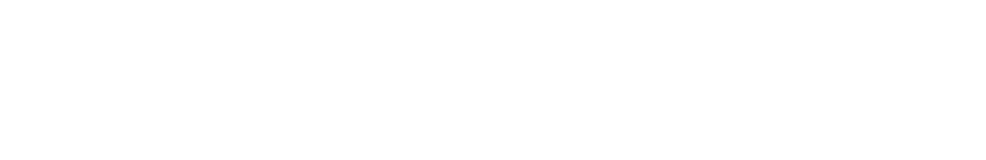
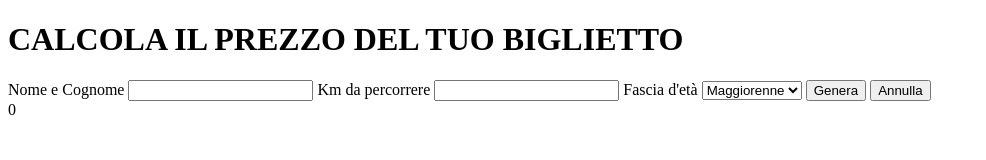
Before and after one commit to LeoSallu/js-biglietto-treno-form, a plain HTML site: page index.html in a window 1280 px wide. Shown: the whole page, without its empty margins (0-986 px from the left). Drawn offline with Linux system fonts and the light colour scheme.

Commit message:
problema form-js

```diff
--- a/index.html
+++ b/index.html
@@ -9,8 +9,24 @@
     <link rel="stylesheet" href="css/style.css">
 </head>
 <body>
+    <h1>CALCOLA IL PREZZO DEL TUO BIGLIETTO</h1>
+    <form id="form-treno">
+        <label for="text">Nome e Cognome</label>
+        <input id="name_lastname" type="text">
+        <label for="text">Km da percorrere</label>
+        <input  id="km_percorsi" type="number">
+        <label for="età">Fascia d'età</label>
+        <select name="età" id="età_utente">
+            <option value="maggiorenne">Maggiorenne</option>
+            <option value="minorenne">Minorenne</option>
+            <option value="over_60">Over 60</option>
+        </select>
+        <button type="button" id="genera">Genera</button>
+        <button type="reset">Annulla</button>
+    </form>
+    <div id="test">
 
-
+    </div>
 
 
 
--- a/js/main.js
+++ b/js/main.js
@@ -0,0 +1,11 @@
+'use strict';
+
+//RICHIESTA KM
+
+const prezzoPerKm = 0.21;
+const kmPercorsi = document.getElementById("km_percorsi").value;
+let prezzoTot = kmPercorsi * prezzoPerKm;
+
+console.log(prezzoTot+' €');
+
+document.getElementById('test').innerHTML = prezzoTot;
```
